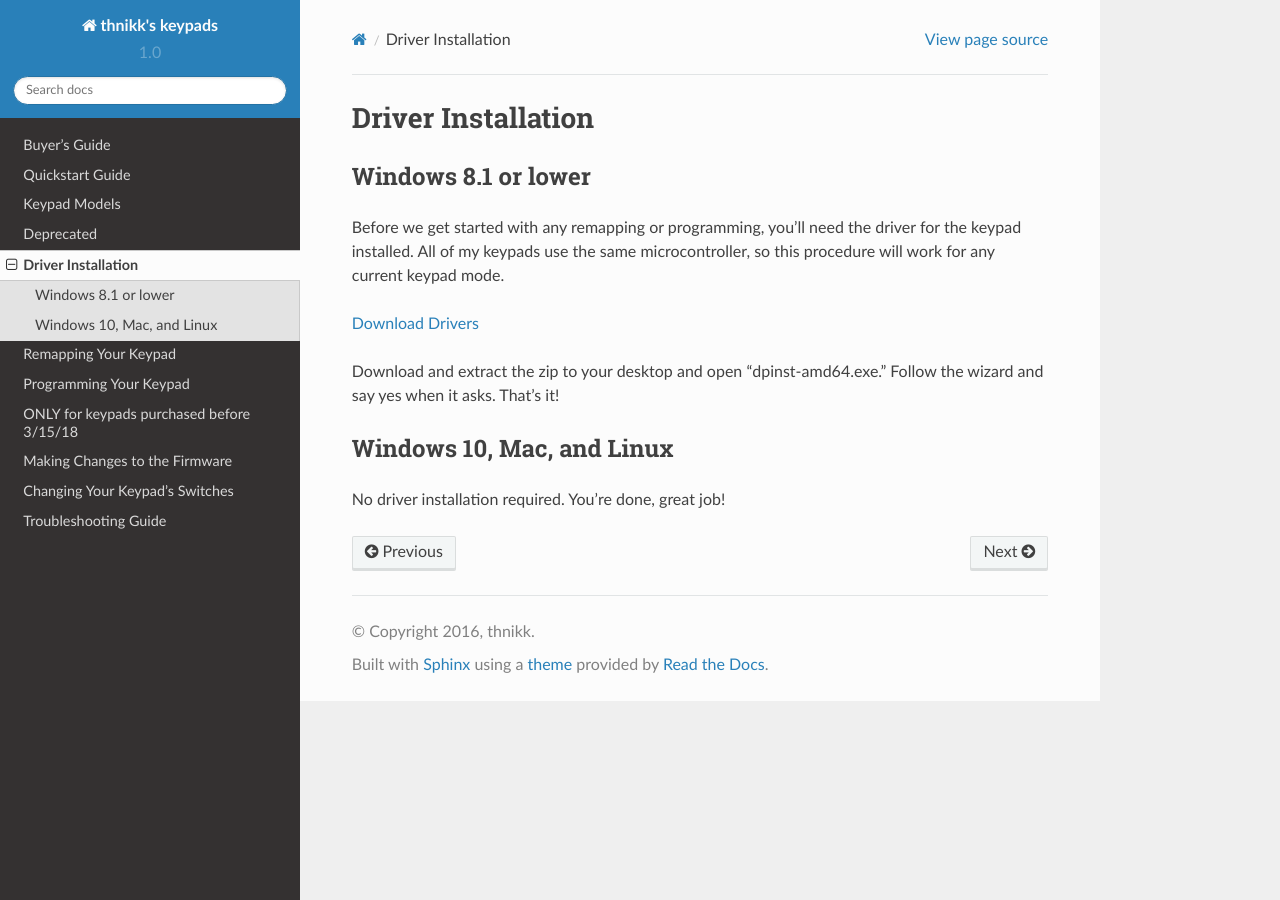
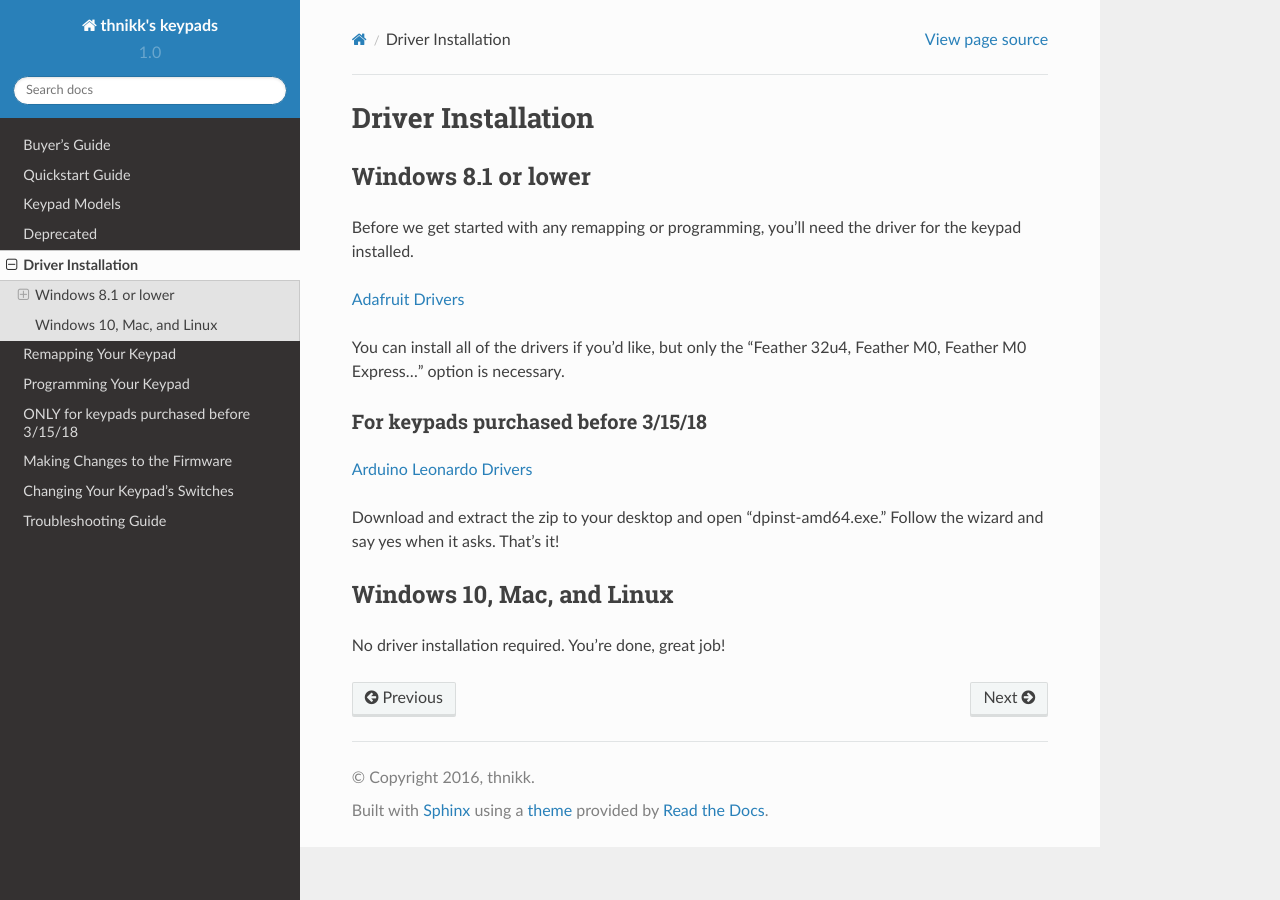
Before and after one commit to thnikk/newKeypad, a Sphinx documentation site: the page built from docs/driver.rst, in a window 1280 px wide. Built offline with Sphinx 7.4.7 and the Read the Docs theme 2.0.0, drawn with Linux system fonts in a browser that asks for light colours.

Commit message:
Updated driver information

```diff
--- a/docs/driver.rst
+++ b/docs/driver.rst
@@ -4,9 +4,16 @@ Driver Installation
 Windows 8.1 or lower
 ********************
 
-Before we get started with any remapping or programming, you'll need the driver for the keypad installed. All of my keypads use the same microcontroller, so this procedure will work for any current keypad mode.
+Before we get started with any remapping or programming, you'll need the driver for the keypad installed.
 
-`Download Drivers <http://puu.sh/tg52G/f1255ee469.zip>`_
+`Adafruit Drivers <https://github.com/adafruit/Adafruit_Windows_Drivers/releases/download/2.2.0/adafruit_drivers_2.2.0.0.exe>`_
+
+You can install all of the drivers if you'd like, but only the "Feather 32u4, Feather M0, Feather M0 Express..." option is necessary.
+
+For keypads purchased before 3/15/18
+------------------------------------
+
+`Arduino Leonardo Drivers <http://puu.sh/tg52G/f1255ee469.zip>`_
 
 Download and extract the zip to your desktop and open "dpinst-amd64.exe." Follow the wizard and say yes when it asks. That's it!
 
```
